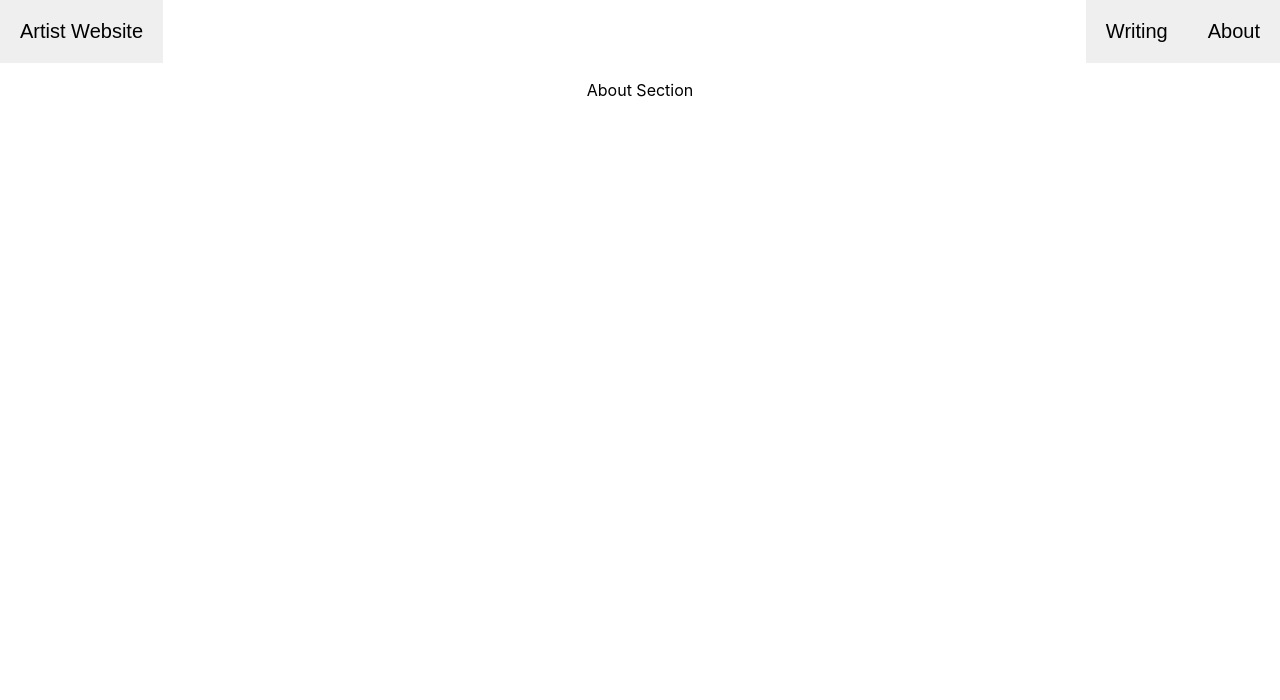
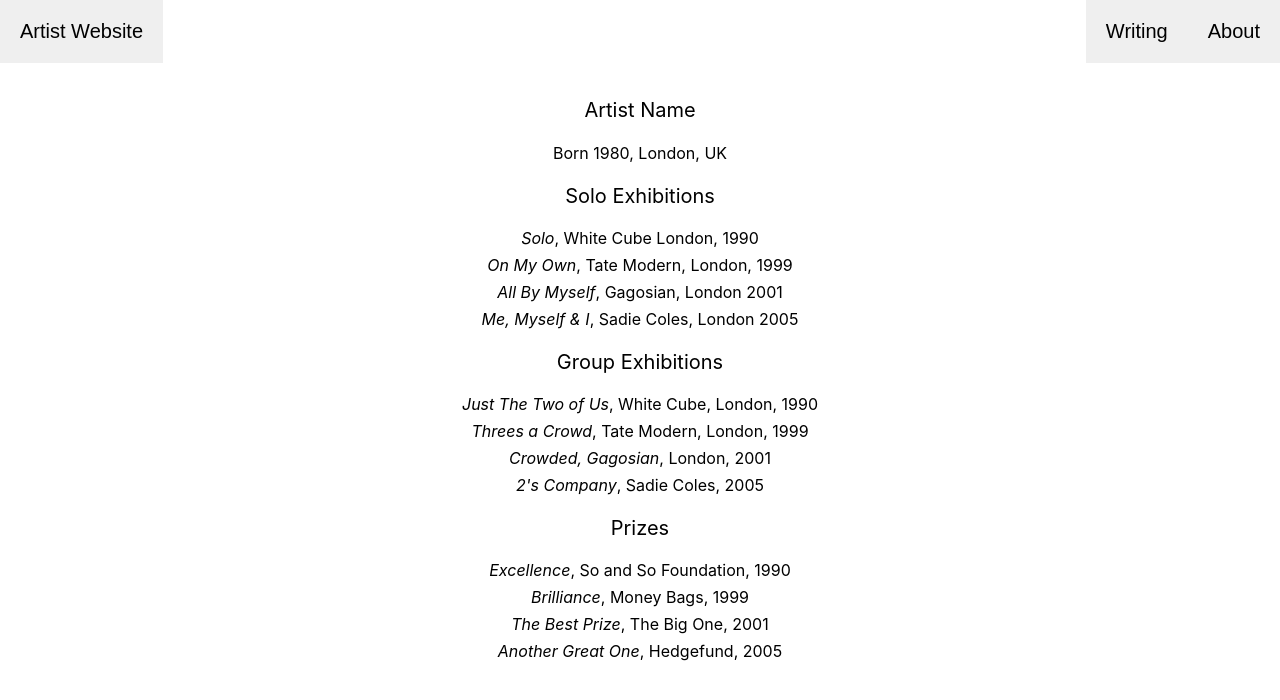
Before and after one commit to josephtownshend/portfolio-template, a React (Create React App) app: page / in a window 1280 px wide. Both pictures are taken after a click on the button "About". Shown: the top 700 px of the page. Built offline with nearby package versions, Linux system fonts and the light colour scheme.

Commit message:
feat: basic format for about section setup

```diff
--- a/src/App.css
+++ b/src/App.css
@@ -51,3 +51,15 @@ border: none;
 .Button_subMenu:focus {
   outline:0;
 }
+
+.CV h2 {
+  font-size: 20px;
+  font-weight: normal;
+}
+
+.List {
+  list-style-type: none;
+  font-weight: normal;
+  padding: 0px;
+  line-height: 1.7em;
+}
--- a/src/App.js
+++ b/src/App.js
@@ -51,12 +51,7 @@ export default class App extends React.Component {
             handleChangeWriting={this.handleChangeWriting}
             handleChangeTitle={this.handleChangeTitle}
           />
-          <Writing
-            whichComponent={this.state.whichComponent}
-            handleChangeAbout={this.handleChangeAbout}
-            handleChangeWriting={this.handleChangeWriting}
-            handleChangeTitle={this.handleChangeTitle}
-          />
+          <Writing />
         </div>
       );
     } else if (this.state.whichComponent === "About") {
--- a/src/components/About.js
+++ b/src/components/About.js
@@ -1,10 +1,42 @@
 import React from 'react';
+import '../App.css';
 
 export default class About extends React.Component {
 
   render() {
     return (
-      <div>About Section</div>
+      <React.Fragment>
+        <div className="CV">
+          <ul className="List">
+            <h2>Artist Name</h2>
+            <li>Born 1980, London, UK</li>
+          </ul>
+
+            <h2>Solo Exhibitions</h2>
+          <ul className="List">
+            <li><i>Solo</i>, White Cube London, 1990</li>
+            <li><i>On My Own</i>, Tate Modern, London, 1999</li>
+            <li><i>All By Myself</i>, Gagosian, London 2001</li>
+            <li><i>Me, Myself & I</i>, Sadie Coles, London 2005</li>
+          </ul>
+
+            <h2>Group Exhibitions</h2>
+          <ul className="List">
+            <li><i>Just The Two of Us</i>, White Cube, London, 1990</li>
+            <li><i>Threes a Crowd</i>, Tate Modern, London, 1999</li>
+            <li><i>Crowded, Gagosian</i>, London, 2001</li>
+            <li><i>2's Company</i>, Sadie Coles, 2005</li>
+          </ul>
+
+            <h2>Prizes</h2>
+          <ul className="List">
+            <li><i>Excellence</i>, So and So Foundation, 1990</li>
+            <li><i>Brilliance</i>, Money Bags, 1999</li>
+            <li><i>The Best Prize</i>, The Big One, 2001</li>
+            <li><i>Another Great One</i>, Hedgefund, 2005</li>
+          </ul>
+        </div>
+      </React.Fragment>
     )
   }
 }
--- a/src/components/Writing.js
+++ b/src/components/Writing.js
@@ -1,4 +1,5 @@
 import React from 'react';
+import '../App.css';
 
 export default class Writing extends React.Component {
 
```
